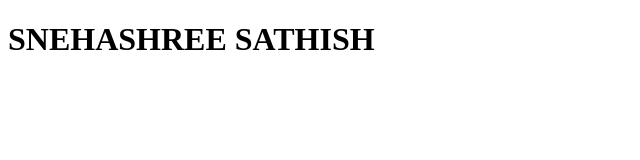
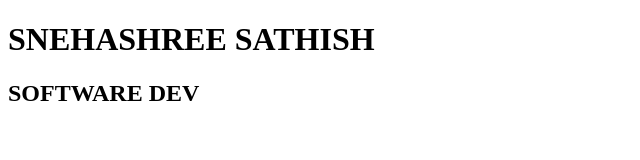
Before and after one commit to BlackBerry24/sample, a plain HTML site: page index.html in a window 1280 px wide. Shown: the whole page, without its empty margins (0-640 px from the left). Drawn offline with Linux system fonts and the light colour scheme.

Commit message:
fix: added new line

```diff
--- a/index.html
+++ b/index.html
@@ -6,5 +6,6 @@
   </head>
   <body>
     <h1>SNEHASHREE SATHISH</h1>
+    <h2>SOFTWARE DEV</h2>
   </body>
 </html>
```
